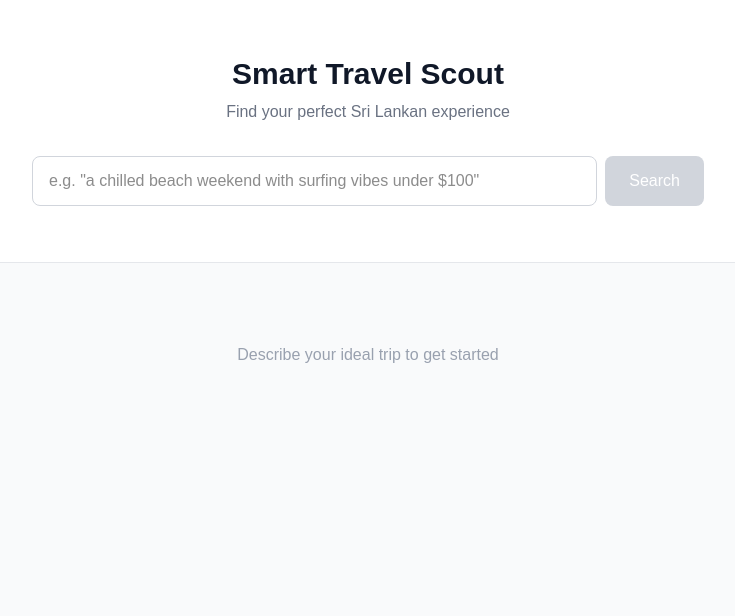
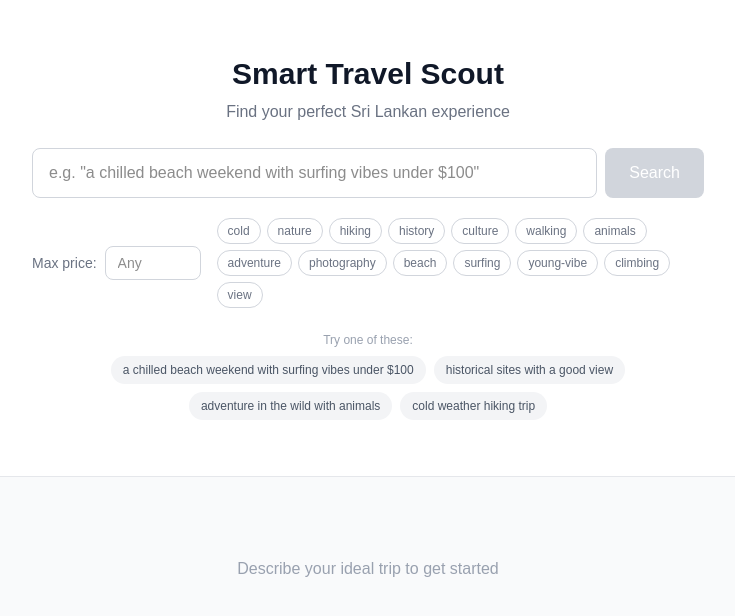
Before and after one commit to theekshana-nirmal/smart-travel-scout, a Next.js app: page / in a window 1280 px wide. Shown: the top 616 px of the page, without its empty margins (272-1007 px from the left). Built offline with nearby package versions, Linux system fonts and the light colour scheme.

Commit message:
feat: add dynamic filters and example queries to enhance search functionality

```diff
--- a/src/app/page.tsx
+++ b/src/app/page.tsx
@@ -2,8 +2,17 @@
 
 import {useState} from "react";
 import SearchBar from "@/components/SearchBar";
+import TagFilter from "@/components/TagFilter";
 import ResultsList from "@/components/ResultsList";
 import {MatchResult, SearchResponse} from "@/lib/types";
+
+// Example queries to help users get started
+const EXAMPLE_QUERIES = [
+    "a chilled beach weekend with surfing vibes under $100",
+    "historical sites with a good view",
+    "adventure in the wild with animals",
+    "cold weather hiking trip",
+];
 
 export default function Home() {
     // State
@@ -12,6 +21,9 @@ export default function Home() {
     const [isLoading, setIsLoading] = useState(false);
     const [hasSearched, setHasSearched] = useState(false);
     const [error, setError] = useState<string | null>(null);
+    const [maxPrice, setMaxPrice] = useState<number | undefined>();
+    const [selectedTags, setSelectedTags] = useState<string[]>([]);
+    const [activeQuery, setActiveQuery] = useState("");
 
     // Search Handler
     async function handleSearch(query: string) {
@@ -19,12 +31,17 @@ export default function Home() {
         setError(null);
         setResults([]);
         setMessage(undefined);
+        setActiveQuery(query);
 
         try {
             const response = await fetch("/api/search", {
                 method: "POST",
                 headers: {"Content-Type": "application/json"},
-                body: JSON.stringify({query}),
+                body: JSON.stringify({
+                    query,
+                    maxPrice: maxPrice || undefined,
+                    selectedTags: selectedTags.length > 0 ? selectedTags : undefined,
+                }),
             });
 
             const data: SearchResponse = await response.json();
@@ -44,6 +61,12 @@ export default function Home() {
         }
     }
 
+    function handleTagToggle(tag: string) {
+        setSelectedTags((prev) =>
+            prev.includes(tag) ? prev.filter((t) => t !== tag) : [...prev, tag]
+        );
+    }
+
     return (
         <main className="min-h-screen bg-gray-50">
             {/* Hero Section */}
@@ -52,10 +75,59 @@ export default function Home() {
                     <h1 className="text-3xl font-bold text-gray-900 mb-2">
                         Smart Travel Scout
                     </h1>
-                    <p className="text-base text-gray-500 mb-8">
+                    <p className="text-base text-gray-500 mb-6">
                         Find your perfect Sri Lankan experience
                     </p>
                     <SearchBar onSearch={handleSearch} isLoading={isLoading}/>
+
+                    {/* Filters */}
+                    <div className="mt-5 max-w-2xl mx-auto">
+                        <div className="flex flex-col sm:flex-row items-start sm:items-center gap-4">
+                            {/* Price filter */}
+                            <div className="flex items-center gap-2">
+                                <label htmlFor="maxPrice" className="text-sm text-gray-500 whitespace-nowrap">
+                                    Max price:
+                                </label>
+                                <input
+                                    id="maxPrice"
+                                    type="number"
+                                    min={1}
+                                    placeholder="Any"
+                                    value={maxPrice ?? ""}
+                                    onChange={(e) =>
+                                        setMaxPrice(e.target.value ? Number(e.target.value) : undefined)
+                                    }
+                                    className="w-24 px-3 py-1.5 text-sm border border-gray-300 rounded-lg
+                                         focus:outline-none focus:ring-2 focus:ring-primary/40"
+                                />
+                            </div>
+
+                            {/* Tag filter */}
+                            <TagFilter
+                                selectedTags={selectedTags}
+                                onTagToggle={handleTagToggle}
+                            />
+                        </div>
+                    </div>
+
+                    {/* Example queries (only shown before first search) */}
+                    {!hasSearched && (
+                        <div className="mt-6 max-w-2xl mx-auto">
+                            <p className="text-xs text-gray-400 mb-2">Try one of these:</p>
+                            <div className="flex flex-wrap justify-center gap-2">
+                                {EXAMPLE_QUERIES.map((q) => (
+                                    <button
+                                        key={q}
+                                        onClick={() => handleSearch(q)}
+                                        className="text-xs px-3 py-1.5 bg-gray-100 text-gray-600
+                                             rounded-full hover:bg-gray-200 transition-colors"
+                                    >
+                                        {q}
+                                    </button>
+                                ))}
+                            </div>
+                        </div>
+                    )}
                 </div>
             </div>
 
```
